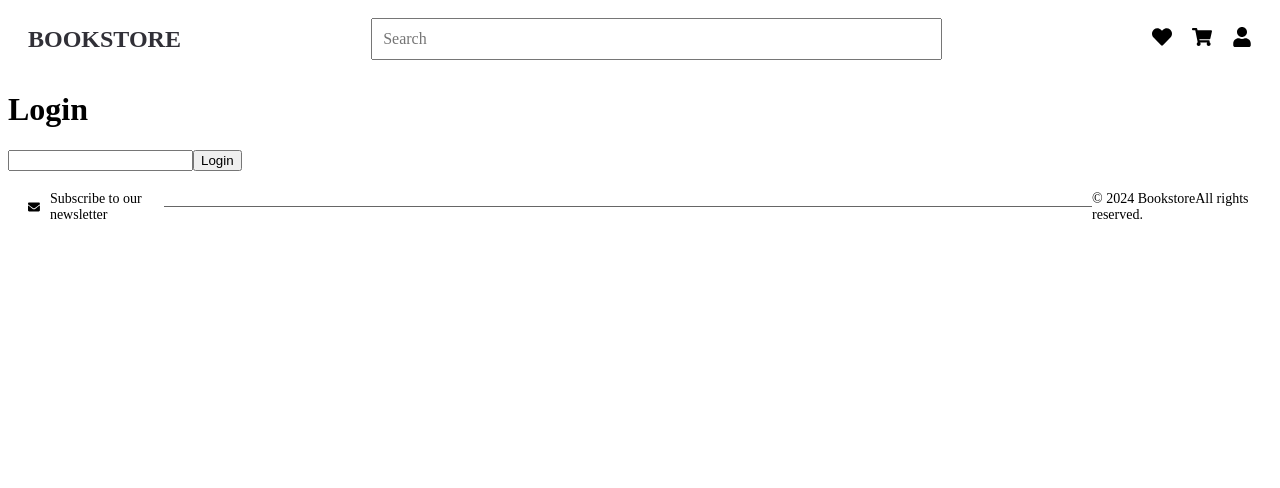
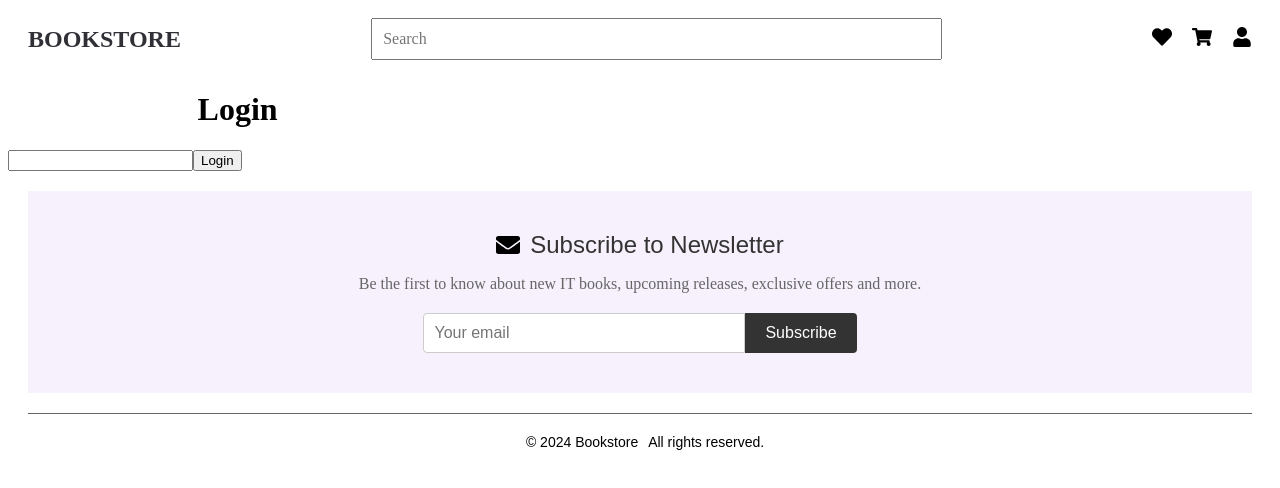
Before and after one commit to ivan1dze/bookshop, a React (Vite) app: page /login in a window 1280 px wide. Shown: the top 488 px of the page. Built offline with nearby package versions, Linux system fonts and the light colour scheme; no server answers; a web font is replaced by a local one.

Commit message:
feat: add subscription form & styled books

```diff
--- a/package.json
+++ b/package.json
@@ -12,6 +12,7 @@
   "dependencies": {
     "@reduxjs/toolkit": "^2.2.5",
     "axios": "^1.7.2",
+    "emailjs-com": "^3.2.0",
     "lodash": "^4.17.21",
     "react": "^18.2.0",
     "react-dom": "^18.2.0",
--- /dev/null
+++ b/src/assets/styles/Newsletter/Newsletter.css
@@ -0,0 +1,58 @@
+.newsletter-container {
+    background-color: #f6f1fc;
+    padding: 40px 20px;
+    text-align: center;
+    margin-bottom: 20px;
+}
+
+.subscribe-header {
+    display: flex;
+    align-items: center;
+    justify-content: center;
+    font-family: 'Bebas Neue', sans-serif;
+    font-size: 24px;
+    margin-bottom: 10px;
+}
+
+.subscribe-icon {
+    margin-right: 10px;
+}
+
+.subscribe-text {
+    font-size: 24px;
+    color: #333;
+}
+
+.subscribe-description {
+    color: #666;
+    margin-bottom: 20px;
+    font-size: 16px;
+}
+
+.newsletter-form {
+    display: flex;
+    justify-content: center;
+}
+
+.newsletter-form input[type="email"] {
+    padding: 10px;
+    font-size: 16px;
+    border: 1px solid #ccc;
+    border-radius: 4px 0 0 4px;
+    width: 300px;
+    max-width: 100%;
+}
+
+.newsletter-form button {
+    padding: 10px 20px;
+    font-size: 16px;
+    border: none;
+    background-color: #333;
+    color: white;
+    cursor: pointer;
+    border-radius: 0 4px 4px 0;
+}
+
+.newsletter-form button:hover {
+    background-color: #555;
+}
--- a/src/assets/styles/bookdetail.css
+++ b/src/assets/styles/bookdetail.css
@@ -7,41 +7,98 @@
     src: url('src/assets/font/bebas-neue-v14-latin-regular.woff2') format('woff2'); /* Chrome 36+, Opera 23+, Firefox 39+, Safari 12+, iOS 10+ */
 }
 
+/* bookDetail.css */
+.book-detail-container {
+    display: flex;
+    flex-direction: column;
+    align-items: center;
+    padding: 20px;
+}
+
+
 .book-detail {
+    display: flex;
+    flex-direction: row;
+    gap: 20px;
     max-width: 800px;
-    margin: 0 auto;
+    width: 100%;
+    border: 1px solid #ddd;
     padding: 20px;
-    border: 1px solid #ddd;
     border-radius: 8px;
+    font-family: 'Bebas Neue';
+    background-color: white;
     box-shadow: 0 4px 6px rgba(0, 0, 0, 0.1);
 }
 
-.book-detail img {
-    max-width: 100%;
-    height: auto;
-    margin-bottom: 20px;
+.book-detail-image {
+    width: 50%;
+    height: 50%;
+    border-radius: 8px;
 }
 
-.book-detail h1 {
-    font-size: 2em;
-    margin-bottom: 10px;
+.book-detail-info {
+
+    font-family: 'Bebas Neue';
 }
 
-.book-detail p {
-    margin-bottom: 10px;
+.book-detail-info h1 {
+    font-size: 24px;
+    margin: 0;
+    font-family: 'Bebas Neue';
 }
 
-.book-detail .rating {
+.book-detail-price {
+    font-size: 20px;
+    color: #000000;
+    font-weight: bold;
+    font-family: 'Bebas Neue';
+}
+
+.book-detail-rating {
     display: flex;
     align-items: center;
-    margin-bottom: 20px;
+    gap: 5px;
 }
 
-.book-detail .rating span {
-    font-size: 1.5em;
-    margin-right: 10px;
+.quantity-container {
+    display: flex;
+    align-items: center;
+    gap: 10px;
+    margin-top: 10px;
+    font-family: 'Bebas Neue';
 }
 
-.book-detail .rating svg {
-    fill: #ffc107;
+.quantity-input {
+    width: 50px;
+    padding: 5px;
+    border: 1px solid #ddd;
+    border-radius: 4px;
 }
+
+.book-detail-add-to-cart {
+    background-color: #000000;
+    color: white;
+    border: none;
+    padding: 10px 20px;
+    border-radius: 4px;
+    cursor: pointer;
+}
+
+.book-detail-add-to-cart:hover {
+    background-color: #000000;
+}
+
+.book-description {
+    max-width: 800px;
+    width: 100%;
+    margin-top: 20px;
+}
+
+.book-description h2 {
+    font-size: 20px;
+}
+
+.book-description p {
+    font-size: 16px;
+    line-height: 1.5;
+}
--- a/src/assets/styles/footer.css
+++ b/src/assets/styles/footer.css
@@ -10,31 +10,22 @@
 .footer {
     background-color: #ffffff;
     color: #000000;
+    text-align: center;
+    font-family: 'Bebas Neue', sans-serif;
     padding: 20px;
-    display: flex;
-    font-family: bebas Neue;
-    align-items: center;
-}
-
-.subscribe {
-    display: flex;
-    align-items: center;
-}
-
-.subscribe-icon {
-    margin-right: 10px;
-}
-
-.subscribe-text {
-    font-size: 14px;
 }
 
 .line {
     width: 100%;
     height: 1px;
     background-color: #666;
+    margin: 20px 0;
 }
 
 .text {
     font-size: 14px;
 }
+
+.txt {
+    margin-left: 10px;
+}
--- a/src/assets/styles/header.css
+++ b/src/assets/styles/header.css
@@ -19,6 +19,7 @@
 .header h1 {
     margin: 0;
     font-size: 24px;
+    font-family: Bebas Neue;
 }
 
 .header h1 a {
--- a/src/assets/styles/home.css
+++ b/src/assets/styles/home.css
@@ -8,5 +8,6 @@
 }
 
 h1 {
+    margin-left: 15%;
     font-family: 'Bebas Neue';
 }
--- a/src/components/BookDetail.tsx
+++ b/src/components/BookDetail.tsx
@@ -42,24 +42,33 @@ const BookDetail: React.FC = () => {
     };
 
     return (
-        <div>
+        <div className="book-detail-container">
+            <div className="book-detail">
+                <img src={book.image} alt={book.title} className="book-detail-image" />
+                <div className="book-detail-info">
                     <h1>{book.title}</h1>
-            <img src={book.image} alt={book.title} />
-            <p>{book.subtitle}</p>
-            <p>Price: {book.price}</p>
-            <p>Description: {book.desc}</p>
-            <p>Authors: {book.authors}</p>
-            <p>Publisher: {book.publisher}</p>
-            <p>Year: {book.year}</p>
-            <div className="rating">{stars}</div>
-            <div>
+                    <p className="book-detail-price">{book.price}</p>
+                    <div className="book-detail-rating">{stars}</div>
+                    <p><strong>Authors:</strong> {book.authors}</p>
+                    <p><strong>Publisher:</strong> {book.publisher}</p>
+                    <p><strong>Language:</strong> {book.language}</p>
+                    <p><strong>Pages:</strong> {book.pages}</p>
+                    <p><strong>Year:</strong> {book.year}</p>
+                    <div className="quantity-container">
                         <input
                             type="number"
                             value={quantity}
                             onChange={(e) => setQuantity(parseInt(e.target.value))}
                             min="1"
+                            className="quantity-input"
                         />
-                <button onClick={handleAddToCart}>Add to Cart</button>
+                        <button className="book-detail-add-to-cart" onClick={handleAddToCart}>Add to Cart</button>
+                    </div>
+                </div>
+            </div>
+            <div className="book-description">
+                <h2>Description</h2>
+                <p>{book.desc}</p>
             </div>
         </div>
     );
--- a/src/components/Footer.tsx
+++ b/src/components/Footer.tsx
@@ -1,18 +1,14 @@
 import React from 'react';
-import { FaEnvelope } from 'react-icons/fa';
-
+import Newsletter from './SubscriptionForm.tsx'; //
 import '../assets/styles/footer.css';
 
 const Footer: React.FC = () => (
     <footer className="footer">
-        <div className="subscribe">
-            <FaEnvelope className="subscribe-icon" />
-            <span className="subscribe-text">Subscribe to our newsletter</span>
-        </div>
+        <Newsletter />
         <div className="line"></div>
         <div className="text">
-            <span>© 2024 Bookstore</span>
-            <span>All rights reserved.</span>
+            <span className="txt">© 2024 Bookstore</span>
+            <span className="txt">All rights reserved.</span>
         </div>
     </footer>
 );
--- /dev/null
+++ b/src/components/SubscriptionForm.tsx
@@ -0,0 +1,51 @@
+import React, { useState } from 'react';
+import emailjs from 'emailjs-com';
+import { FaEnvelope } from 'react-icons/fa';
+import '../assets/styles/Newsletter/Newsletter.css'; //
+
+const Newsletter: React.FC = () => {
+    const [email, setEmail] = useState('');
+    const [message, setMessage] = useState('');
+
+    const handleSubmit = (e: React.FormEvent<HTMLFormElement>) => {
+        e.preventDefault();
+
+        const templateParams = {
+            to_email: email,
+            from_name: 'BOOKSTORE',
+            message: 'Вы подписались на нашу новостную рассылку. Мы будем держать вас в курсе о новых IT книгах, предстоящих релизах, эксклюзивных предложениях и многом другом.',
+        };
+
+        emailjs.send('subscribe_service', 'template_fuax9b4', templateParams, '_wlkVdM8Owacwb_DW')
+            .then((response) => {
+                console.log('SUCCESS!', response.status, response.text);
+                setMessage('Email отправлен успешно!');
+            }, (error) => {
+                console.log('FAILED...', error);
+                setMessage('Не удалось отправить email.');
+            });
+    };
+
+    return (
+        <div className="newsletter-container">
+            <div className="subscribe-header">
+                <FaEnvelope className="subscribe-icon"/>
+                <span className="subscribe-text">Subscribe to Newsletter</span>
+            </div>
+            <p className="subscribe-description">Be the first to know about new IT books, upcoming releases, exclusive offers and more.</p>
+            <form onSubmit={handleSubmit} className="newsletter-form">
+                <input
+                    type="email"
+                    value={email}
+                    onChange={(e) => setEmail(e.target.value)}
+                    placeholder="Your email"
+                    required
+                />
+                <button type="submit">Subscribe</button>
+            </form>
+            {message && <p>{message}</p>}
+        </div>
+    );
+};
+
+export default Newsletter;
```
Also changed, not shown: 1 other file (tests, documents, lock files or other folders). Lines whose indentation alone changed are shown as unchanged.
